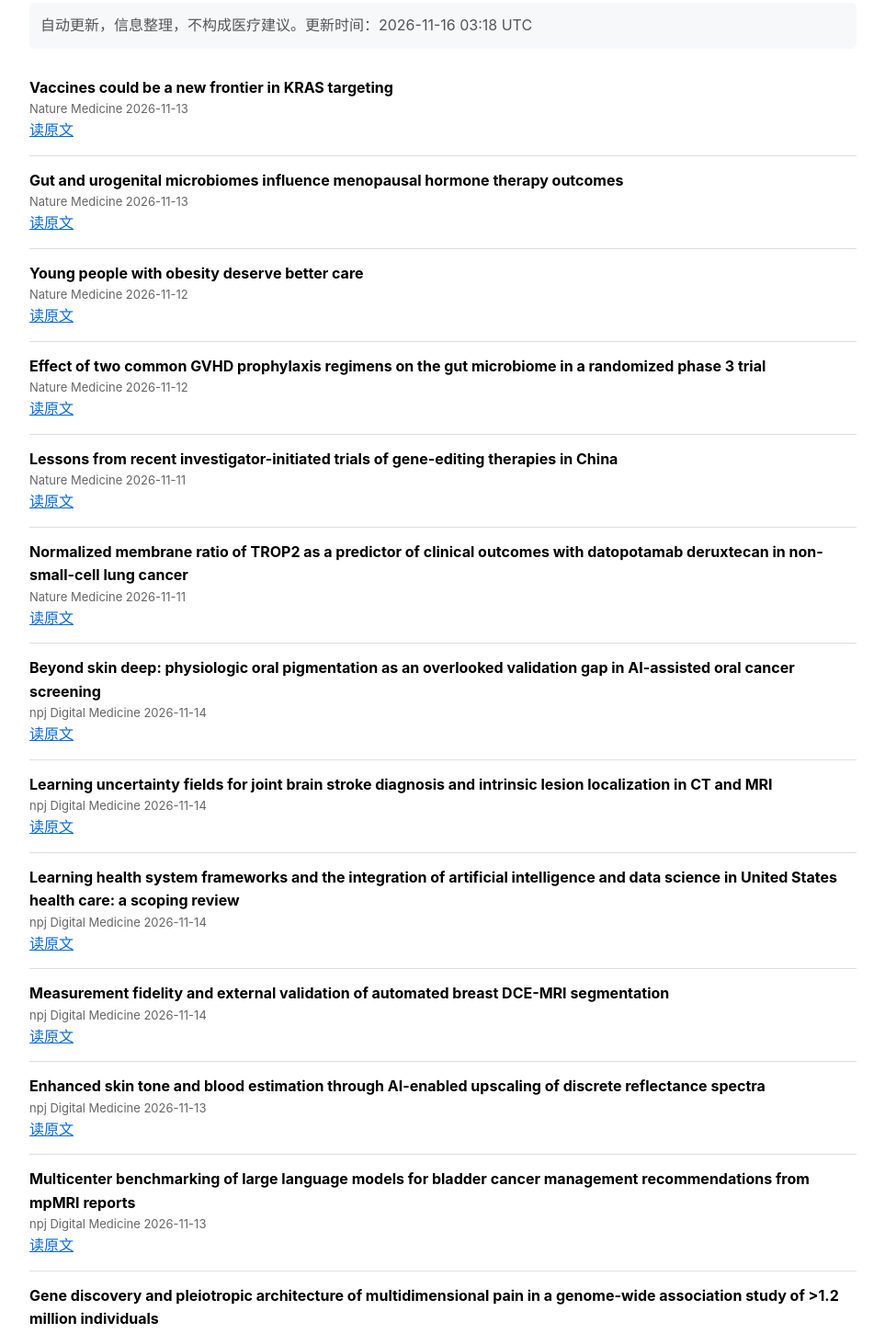
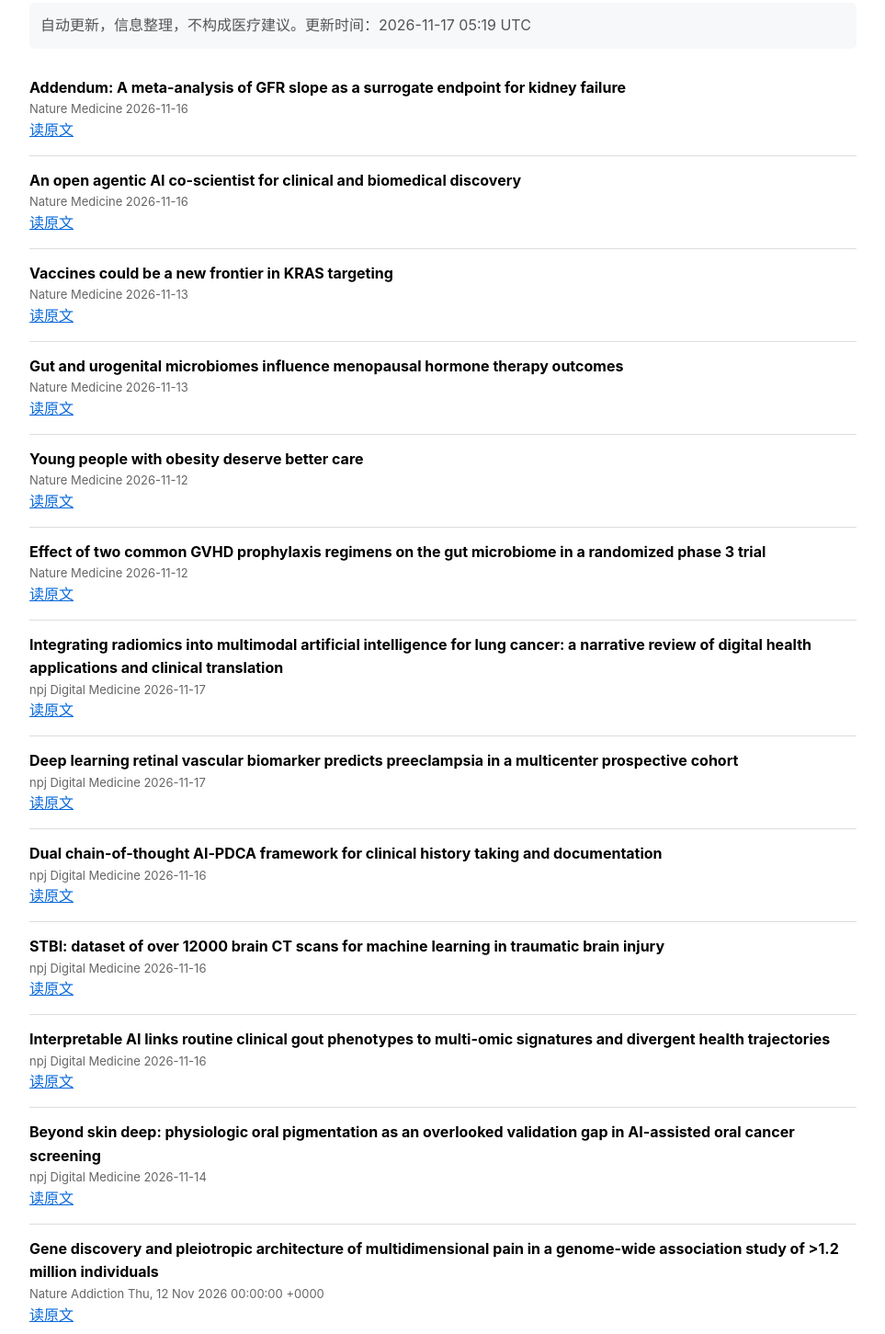
Before and after one commit to itswinky1212-cmd/my-radar, a plain HTML site: page index.html in a window 1280 px wide. Shown: the part 86-1537 px from the top of the page at 92% size, without its empty margins (158-1121 px from the left). Drawn offline with Linux system fonts and the light colour scheme.

Commit message:
update news

```diff
--- a/index.html
+++ b/index.html
@@ -14,7 +14,19 @@ a { color: #0969da; }
 </head>
 <body>
 <h1>我的 AI 医疗资讯雷达</h1>
-<p class="notice">自动更新，信息整理，不构成医疗建议。更新时间：2026-11-16 03:18 UTC</p>
+<p class="notice">自动更新，信息整理，不构成医疗建议。更新时间：2026-11-17 05:19 UTC</p>
+
+    <div class="item">
+      <div><b>Addendum: A meta-analysis of GFR slope as a surrogate endpoint for kidney failure</b></div>
+      <div class="source">Nature Medicine 2026-11-16</div>
+      <div><a href="https://www.nature.com/articles/s41591-026-04798-5">读原文</a></div>
+    </div>
+
+    <div class="item">
+      <div><b>An open agentic AI co-scientist for clinical and biomedical discovery</b></div>
+      <div class="source">Nature Medicine 2026-11-16</div>
+      <div><a href="https://www.nature.com/articles/s41591-026-04808-6">读原文</a></div>
+    </div>
 
     <div class="item">
       <div><b>Vaccines could be a new frontier in KRAS targeting</b></div>
@@ -41,51 +53,39 @@ a { color: #0969da; }
     </div>
 
     <div class="item">
-      <div><b>Lessons from recent investigator-initiated trials of gene-editing therapies in China</b></div>
-      <div class="source">Nature Medicine 2026-11-11</div>
-      <div><a href="https://www.nature.com/articles/s41591-026-04768-x">读原文</a></div>
+      <div><b>Integrating radiomics into multimodal artificial intelligence for lung cancer: a narrative review of digital health applications and clinical translation</b></div>
+      <div class="source">npj Digital Medicine 2026-11-17</div>
+      <div><a href="https://www.nature.com/articles/s41746-026-03508-2">读原文</a></div>
     </div>
 
     <div class="item">
-      <div><b>Normalized membrane ratio of TROP2 as a predictor of clinical outcomes with datopotamab deruxtecan in non-small-cell lung cancer</b></div>
-      <div class="source">Nature Medicine 2026-11-11</div>
-      <div><a href="https://www.nature.com/articles/s41591-026-04716-9">读原文</a></div>
+      <div><b>Deep learning retinal vascular biomarker predicts preeclampsia in a multicenter prospective cohort</b></div>
+      <div class="source">npj Digital Medicine 2026-11-17</div>
+      <div><a href="https://www.nature.com/articles/s41746-026-03463-y">读原文</a></div>
+    </div>
+
+    <div class="item">
+      <div><b>Dual chain-of-thought AI‑PDCA framework for clinical history taking and documentation</b></div>
+      <div class="source">npj Digital Medicine 2026-11-16</div>
+      <div><a href="https://www.nature.com/articles/s41746-026-03430-7">读原文</a></div>
+    </div>
+
+    <div class="item">
+      <div><b>STBI: dataset of over 12000 brain CT scans for machine learning in traumatic brain injury</b></div>
+      <div class="source">npj Digital Medicine 2026-11-16</div>
+      <div><a href="https://www.nature.com/articles/s41746-026-03471-y">读原文</a></div>
+    </div>
+
+    <div class="item">
+      <div><b>Interpretable AI links routine clinical gout phenotypes to multi-omic signatures and divergent health trajectories</b></div>
+      <div class="source">npj Digital Medicine 2026-11-16</div>
+      <div><a href="https://www.nature.com/articles/s41746-026-03507-3">读原文</a></div>
     </div>
 
     <div class="item">
       <div><b>Beyond skin deep: physiologic oral pigmentation as an overlooked validation gap in AI-assisted oral cancer screening</b></div>
       <div class="source">npj Digital Medicine 2026-11-14</div>
       <div><a href="https://www.nature.com/articles/s41746-026-03466-9">读原文</a></div>
-    </div>
-
-    <div class="item">
-      <div><b>Learning uncertainty fields for joint brain stroke diagnosis and intrinsic lesion localization in CT and MRI</b></div>
-      <div class="source">npj Digital Medicine 2026-11-14</div>
-      <div><a href="https://www.nature.com/articles/s41746-026-03458-9">读原文</a></div>
-    </div>
-
-    <div class="item">
-      <div><b>Learning health system frameworks and the integration of artificial intelligence and data science in United States health care: a scoping review</b></div>
-      <div class="source">npj Digital Medicine 2026-11-14</div>
-      <div><a href="https://www.nature.com/articles/s41746-026-03452-1">读原文</a></div>
-    </div>
-
-    <div class="item">
-      <div><b>Measurement fidelity and external validation of automated breast DCE-MRI segmentation</b></div>
-      <div class="source">npj Digital Medicine 2026-11-14</div>
-      <div><a href="https://www.nature.com/articles/s41746-026-03446-z">读原文</a></div>
-    </div>
-
-    <div class="item">
-      <div><b>Enhanced skin tone and blood estimation through AI-enabled upscaling of discrete reflectance spectra</b></div>
-      <div class="source">npj Digital Medicine 2026-11-13</div>
-      <div><a href="https://www.nature.com/articles/s41746-026-03429-0">读原文</a></div>
-    </div>
-
-    <div class="item">
-      <div><b>Multicenter benchmarking of large language models for bladder cancer management recommendations from mpMRI reports</b></div>
-      <div class="source">npj Digital Medicine 2026-11-13</div>
-      <div><a href="https://www.nature.com/articles/s41746-026-03469-6">读原文</a></div>
     </div>
 
     <div class="item">
```
